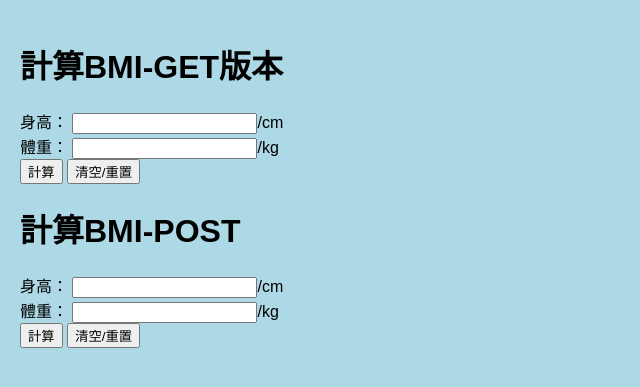
After one commit to oliviawu31/113-PHP, a PHP site: page /bmi.php in a window 1280 px wide. The commit adds this page. Shown: the top 387 px of the page, without its empty margins (0-640 px from the left). Run offline with PHP 8.4, Linux system fonts and the light colour scheme.

Commit message:
完成BMI計算表單

```diff
--- /dev/null
+++ b/bmi.php
@@ -0,0 +1,63 @@
+<!DOCTYPE html>
+<html lang="en">
+<head>
+    <meta charset="UTF-8">
+    <meta name="viewport" content="width=device-width, initial-scale=1.0">
+    <title>計算BMI</title>
+<style>
+        body {
+            font-family: Arial, sans-serif;
+            background-color: lightblue;
+            margin: 0;
+            padding: 20px;
+        }
+
+</style>
+
+</head>
+<body>
+<?php
+    //這行檢查URL中是否存在名為 bmi 的參數。//
+    //isset() 用於確認該變數是否被設置且不為 null。//
+    if(isset($_GET['bmi'])){
+        echo "你上一次量測的BMI為{$_GET['bmi']}";
+    }
+
+    ?>
+    <h1>計算BMI-GET版本</h1>
+    <!-- method="get"：使用GET方法，數據將附加到URL中（例如：result.php?height=175&weight=70）。 -->
+    <form action="result.php" method="get">
+        <div>
+            <label for="height">身高：</label>
+            <input type="number" name="height" id="height" step="0.1" >/cm
+        </div>
+        <div>
+            <label for="weight">體重：</label>
+            <input type="number" name="weight" id="weight" step="0.1">/kg
+        </div>
+        <div>
+            <input type="submit" value="計算">
+
+            <input type="reset" value="清空/重置">
+        </div>
+    </form>
+    <h1>計算BMI-POST</h1>
+    <form action="result.php" method="post">
+        <div>
+            <label for="height">身高：</label>
+            <input type="number" name="height" id="height" step="0.1" >/cm
+        </div>
+        <div>
+        <label for="weight">體重：</label>
+            <input type="number" name="weight" id="weight" step="0.1">/kg
+        </div>
+        <!-- input:submit+input:rest
+        <input type="submit" value="">
+        <input type="reset" value=""> -->
+        <div>
+        <input type="submit" value="計算">
+        <input type="reset" value="清空/重置">
+        </div>
+    </form>
+</body>
+</html>
```
Also changed, not shown: index.html (added, +20 -0 lines), index.php (deleted, +0 -38 lines), result.php (+22 -4 lines).
